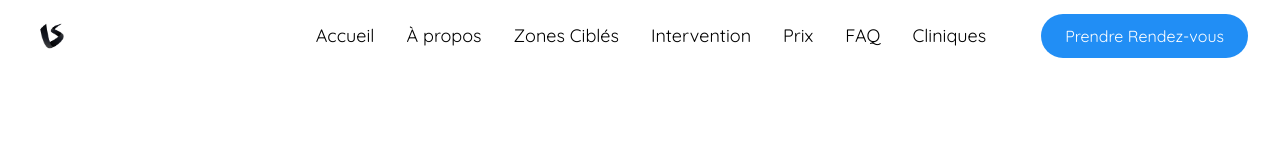
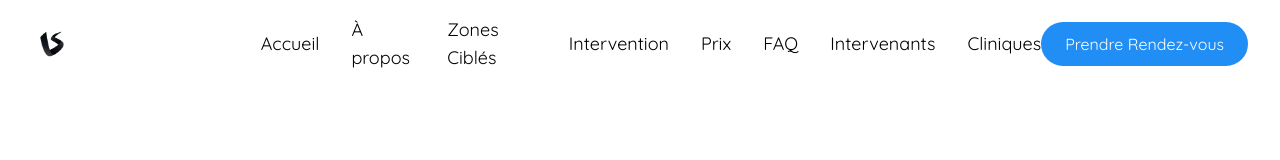
Before and after one commit to Dimagin-Studio/LipoAspiration, a React (Vite) app: page /contact in a window 1280 px wide. Shown: the top 160 px of the page. Built offline with nearby package versions, Linux system fonts and the light colour scheme.

Commit message:
✨ feat(Intervention): mise à jour des sections et des liens
- suppression de l'ID "Cliniques" dans le composant Intervention
- ajout de l'ID "Intervenants" dans le composant Equipe
- mise à jour des liens pour inclure "Intervenants" dans le fichier links.js

```diff
--- a/src/components/views/All/Intervention.jsx
+++ b/src/components/views/All/Intervention.jsx
@@ -5,7 +5,7 @@ import { Paragraphe } from "../../UI/paragraphe";
 
 export function Intervention() {
   return (
-    <section id="Cliniques" className="w-full px-4 py-16 sm:py-24 bg-[#E9EAEB]">
+    <section className="w-full px-4 py-16 sm:py-24 bg-[#E9EAEB]">
       <div className="max-w-6xl mx-auto">
         <div className="grid md:grid-cols-2 gap-8 lg:gap-20 items-center">
           <motion.div
--- a/src/components/views/Home/Equipe.jsx
+++ b/src/components/views/Home/Equipe.jsx
@@ -41,7 +41,10 @@ export function Equipe() {
   ];
 
   return (
-    <section className="container mx-auto px-4 py-16 sm:py-24">
+    <section
+      id="Intervenants"
+      className="container mx-auto px-4 py-16 sm:py-24"
+    >
       <div className="max-w-7xl mx-auto">
         <motion.div
           className="flex flex-col md:flex-row justify-between items-start md:items-center mb-12"
--- a/src/constants/links.js
+++ b/src/constants/links.js
@@ -5,5 +5,6 @@ export const links = [
   { href: "/#Resultats", label: "Intervention" },
   { href: "/#Price", label: "Prix" },
   { href: "/#Faq", label: "FAQ" },
+  { href: "/#Intervenants", label: "Intervenants" },
   { href: "/#Cliniques", label: "Cliniques" },
 ];
```
Lines whose indentation alone changed are shown as unchanged.
